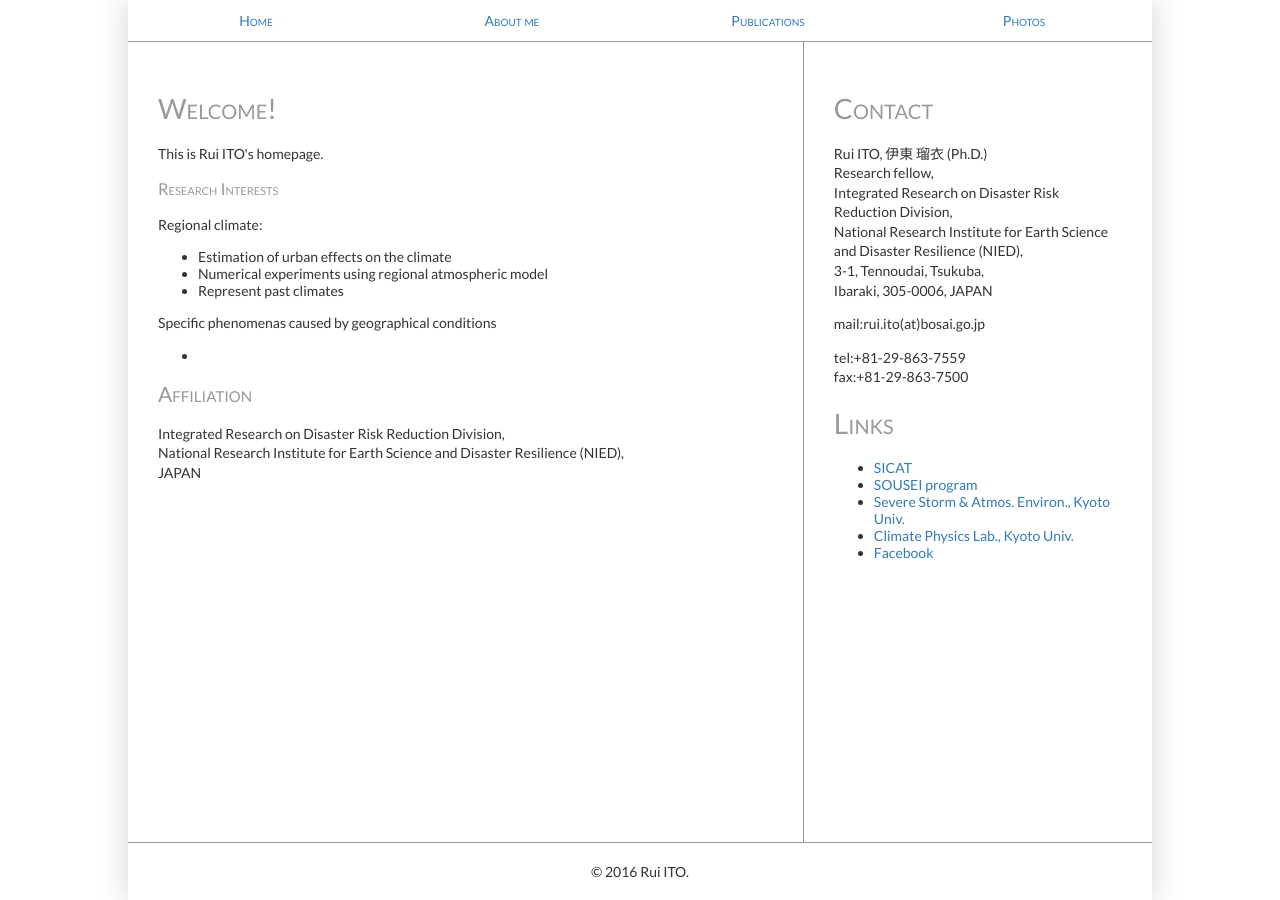
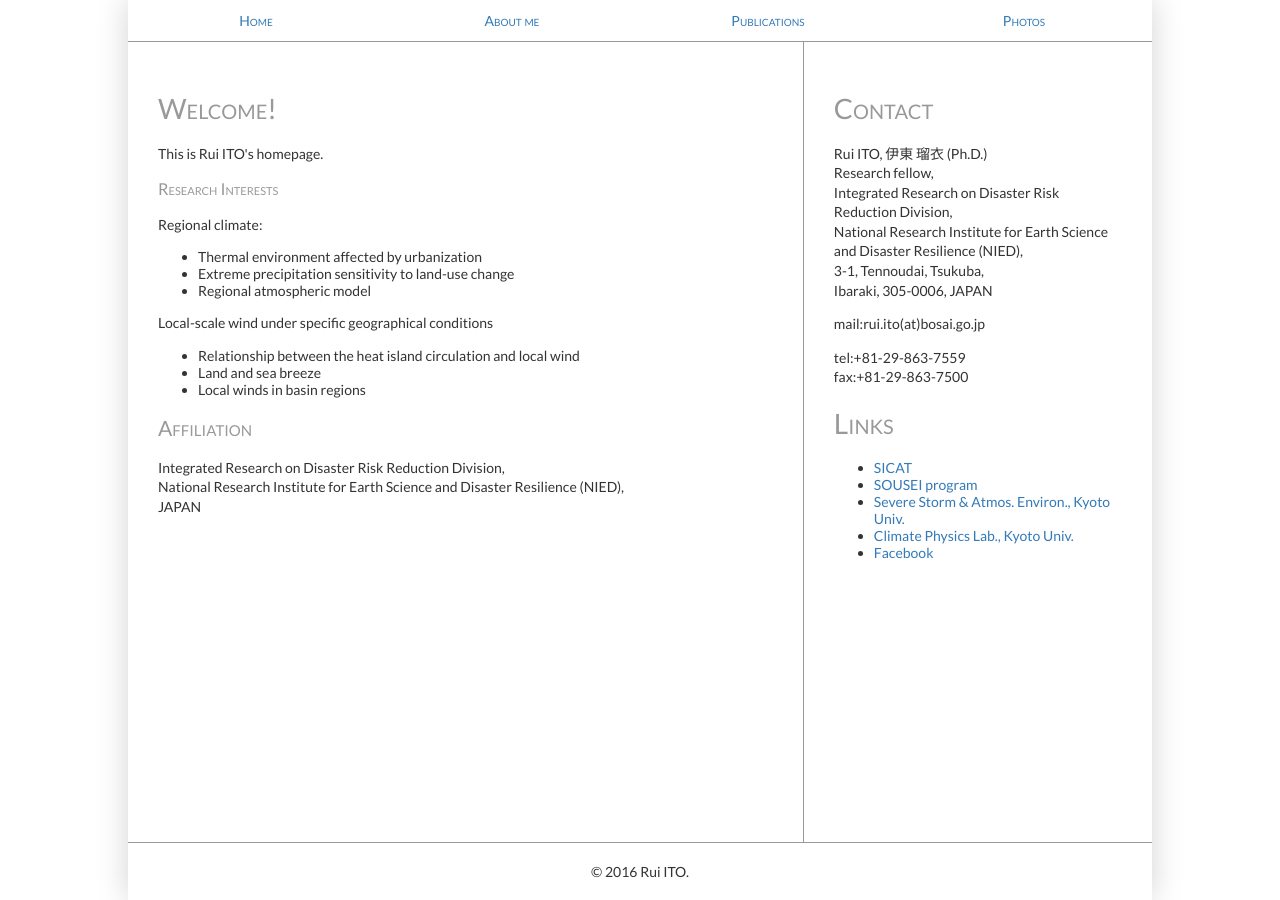
Before and after one commit to rui-climbiz/rui-climbiz.github.io, a Jekyll site: the page built from index.html, in a window 1280 px wide. Built offline with Jekyll 4.4.1, drawn with Linux system fonts in a browser that asks for light colours.

Commit message:
Update index.html

```diff
--- a/index.html
+++ b/index.html
@@ -8,13 +8,15 @@
 <h3>Research Interests</h3>
 <p>Regional climate: </p>
 <ul>
-<li>Estimation of  urban effects on the climate</li>
-<li>Numerical experiments using regional atmospheric model </li>
-<li>Represent past climates </li>
+<li>Thermal environment affected by urbanization</li>
+<li>Extreme precipitation sensitivity to land-use change</li>
+<li>Regional atmospheric model</li>
 </ul>
-<p>Specific phenomenas caused by geographical conditions </p>
+<p>Local-scale wind under specific geographical conditions</p>
 <ul>
-<li>  </li>
+<li>Relationship between the heat island circulation and local wind</li>
+<li>Land and sea breeze</li>
+<li>Local winds in basin regions</li>
 </ul>
 <h2>Affiliation</h2>
 <p>Integrated Research on Disaster Risk Reduction Division,<br />
```
